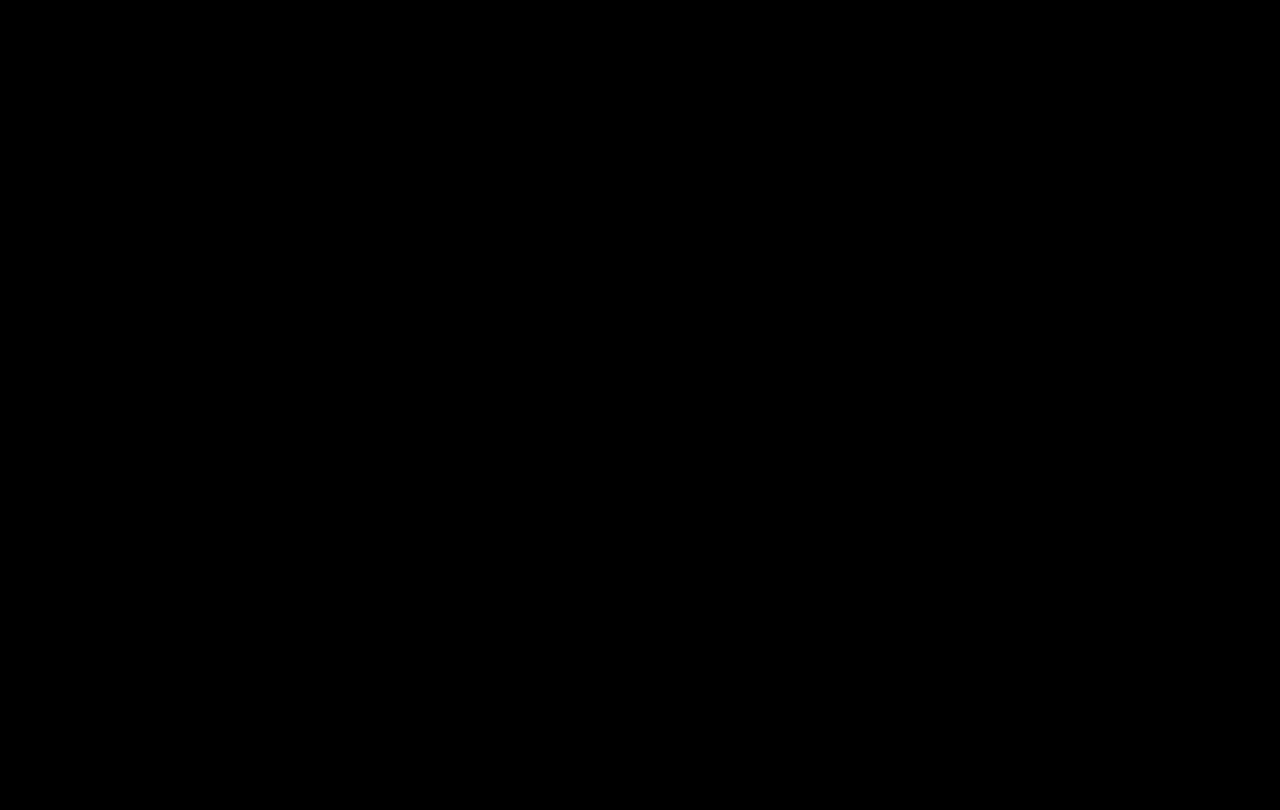
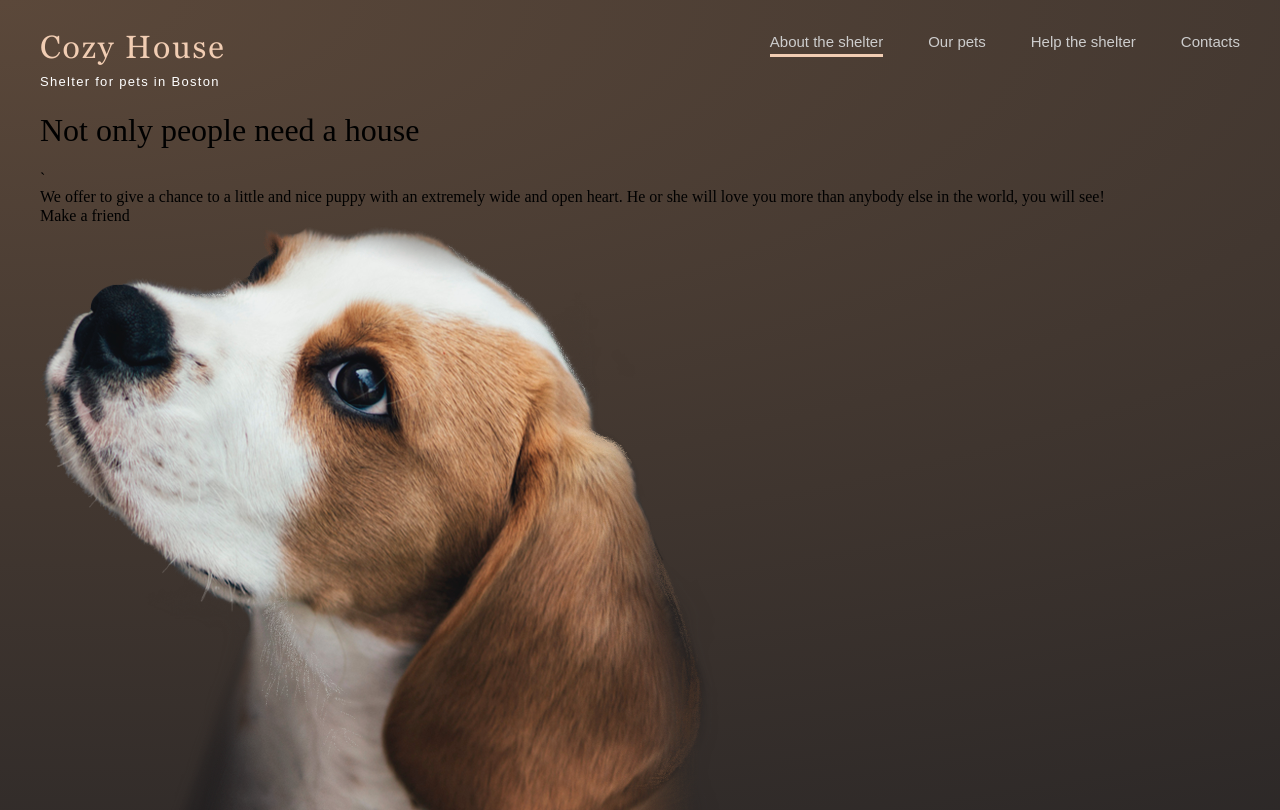
Before and after one commit to shamkolovich95/shelter, a plain HTML site: page main/index.html in a window 1280 px wide. Shown: the top 810 px of the page. Drawn offline with Linux system fonts and the light colour scheme.

Commit message:
init: finish navigation section

```diff
--- /dev/null
+++ b/assets/normolize.css
@@ -0,0 +1,114 @@
+/* Reset and base styles  */
+* {
+    padding: 0px;
+    margin: 0px;
+    border: none;
+}
+
+*,
+*::before,
+*::after {
+    box-sizing: border-box;
+}
+
+/* Links */
+
+a,
+a:link,
+a:visited {
+    text-decoration: none;
+}
+
+a:hover {
+    text-decoration: none;
+}
+
+/* Common */
+
+aside,
+nav,
+footer,
+header,
+section,
+main {
+    display: block;
+}
+
+h1,
+h2,
+h3,
+h4,
+h5,
+h6,
+p {
+    font-size: inherit;
+    font-weight: inherit;
+}
+
+ul,
+ul li {
+    list-style: none;
+}
+
+img {
+    vertical-align: top;
+}
+
+img,
+svg {
+    max-width: 100%;
+    height: auto;
+}
+
+address {
+    font-style: normal;
+}
+
+/* Form */
+
+input,
+textarea,
+button,
+select {
+    font-family: inherit;
+    font-size: inherit;
+    color: inherit;
+    background-color: transparent;
+}
+
+input::-ms-clear {
+    display: none;
+}
+
+button,
+input[type="submit"] {
+    display: inline-block;
+    box-shadow: none;
+    background-color: transparent;
+    background: none;
+    cursor: pointer;
+}
+
+input:focus,
+input:active,
+button:focus,
+button:active {
+    outline: none;
+}
+
+button::-moz-focus-inner {
+    padding: 0;
+    border: 0;
+}
+
+label {
+    cursor: pointer;
+}
+
+legend {
+    display: block;
+}
+
+input[type='file'] {
+    max-width: 100%;
+}
--- a/main/index.html
+++ b/main/index.html
@@ -2,13 +2,53 @@
 <html lang="en">
 
 <head>
+    <link rel="stylesheet" href="../assets/normolize.css">
     <link rel="stylesheet" href="./style.css">
+
     <meta charset="UTF-8">
     <meta name="viewport" content="width=device-width, initial-scale=1.0">
     <title>Document</title>
 </head>
 
 <body>
+    <div class="wrapper">
+        <header class="header">
+            <div class="header-container container">
+                <div class="header-logo logo">
+                    <h2 class="logo-name">Cozy House</h2>
+                    <h3 class="logo-surname">Shelter for pets in Boston</h3>
+                </div>
+                <nav class="header-nav nav">
+                    <ul class="nav-list list">
+                        <li class="list-item active">About the shelter</li>
+                        <li class="list-item">Our pets</li>
+                        <li class="list-item">Help the shelter</li>
+                        <li class="list-item">Contacts</li>
+                    </ul>
+                </nav>
+            </div>
+            <section class="only">
+                <div class="only-container container">
+                    <div class="only-about">
+                        <h1 class="only-title">Not only people need a house</h1>
+                        ` <div class="only-text">We offer to give a chance to a little and nice puppy with an extremely
+                            wide
+                            and open heart. He or she will love you more than anybody else in the world, you will see!
+                        </div>
+                        <button class="only-btn">Make a friend</button>
+                    </div>
+                    <div class="only-img">
+                        <img src="../assets/images/start-screen-puppy.png" alt="pic">
+                    </div>
+                </div>
+            </section>
+        </header>
+
+        <main class="main">
+
+        </main>
+        <footer class="footer"></footer>
+    </div>
     <script src="./index.js"></script>
 </body>
 
--- a/main/style.css
+++ b/main/style.css
@@ -1,3 +1,82 @@
-body {
-    background-color: black;
+@import '../style/fonts.css';
+@import '../style/normalize.css';
+@import '../style/root.css';
+@import '../style/addClass.css';
+
+body,
+html {
+    height: 100%;
 }
+
+.wrapper {
+    display: flex;
+    flex-direction: column;
+    min-height: 100%;
+}
+
+.container {
+    margin-inline: 40px;
+}
+
+/*! Header */
+
+.header {
+    background-color: var(--start-screen-gradient-background);
+    background-image: radial-gradient(237.5% 111.8% at 0% 0%, #5b483a 0%, #262425 100%);
+}
+
+.header-container {
+    margin-top: 30px;
+    display: flex;
+    justify-content: space-between;
+}
+
+.header-logo {
+    display: flex;
+    flex-direction: column;
+    gap: 10px;
+}
+
+.logo {}
+
+.logo-name {
+    font-family: var(--font-family);
+    font-weight: 400;
+    font-size: 32px;
+    line-height: 110%;
+    letter-spacing: 0.06em;
+    color: var(--color-primary);
+}
+
+.logo-surname {
+    font-family: var(--second-family);
+    font-weight: 400;
+    font-size: 13px;
+    letter-spacing: 0.1em;
+    color: var(--color-light-xl);
+}
+
+.header-nav {}
+
+.nav {}
+
+.nav-list {
+    display: flex;
+    gap: 45px;
+}
+
+.list {}
+
+.list-item {
+    font-family: var(--second-family);
+    font-weight: 400;
+    font-size: 15px;
+    line-height: 160%;
+    color: var(--color-dark-s);
+}
+
+main {
+    flex-grow: 1;
+}
+
+.footer {}
--- /dev/null
+++ b/style/addClass.css
@@ -0,0 +1,4 @@
+.active {
+    display: block;
+    border-bottom: 3px solid var(--color-primary);
+}
--- /dev/null
+++ b/style/fonts.css
@@ -0,0 +1,18 @@
+@font-face {
+    font-family: 'Georgia';
+    src: url(../assets/fonts/Georgia.woff2) format('woff2');
+    font-display: swap;
+}
+
+@font-face {
+    font-family: 'Ariel';
+    src: url(../assets/fonts/Arial-BoldItalicMT.woff2) format('woff2');
+    font-display: swap;
+}
+
+@font-face {
+    font-family: 'Inter';
+    src: url(../assets/fonts/Inter18pt-Regular.woff2) format('woff2');
+    font-weight: 400;
+    font-display: swap;
+}
--- /dev/null
+++ b/style/root.css
@@ -0,0 +1,18 @@
+:root {
+    --color-light-xl: #fff;
+    --color-light-l: #f6f6f6;
+    --color-light-s: #fafafa;
+    --color-dark-s: #cdcdcd;
+    --color-dark-m: #b2b2b2;
+    --color-dark-l: #545454;
+    --color-dark-xl: #4c4c4c;
+    --color-dark-2xl: #444;
+    --color-dark-3xl: #292929;
+    --color-primary: #f1cdb3;
+    --color-primary-light: #fddcc4;
+    --start-screen-gradient-background: #211f20;
+    --footer-gradient-background: #211f20;
+    --font-family: "Georgia", sans-serif;
+    --second-family: "Arial", sans-serif;
+    --third-family: "Inter", sans-serif;
+}
```
Also changed, not shown: assets/fonts/Arial-BoldItalicMT.woff2 (added), assets/fonts/Georgia.woff2 (added), assets/fonts/Inter18pt-Regular.woff2 (added), assets/images/start-screen-puppy.png (added), style/normalize.css (added).
